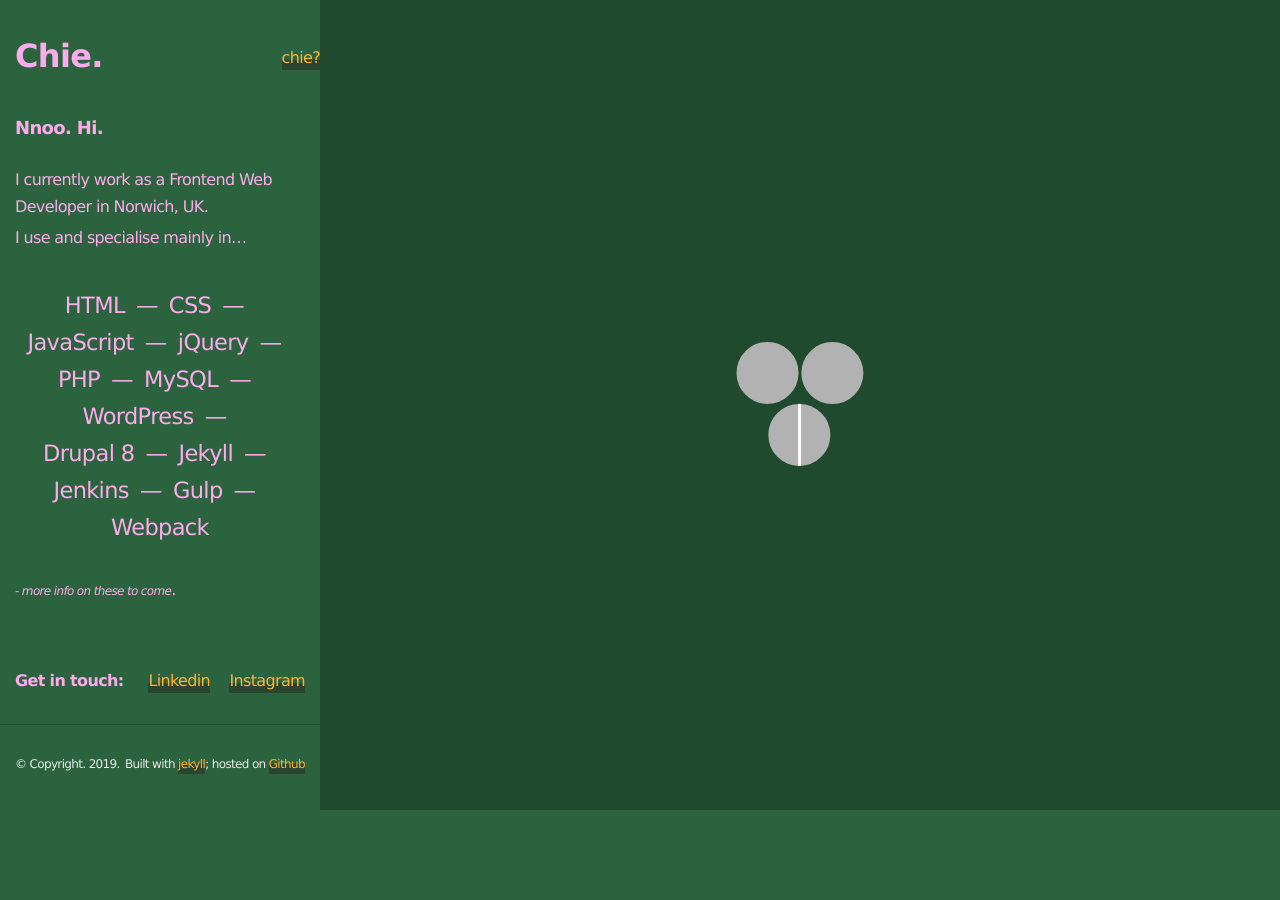
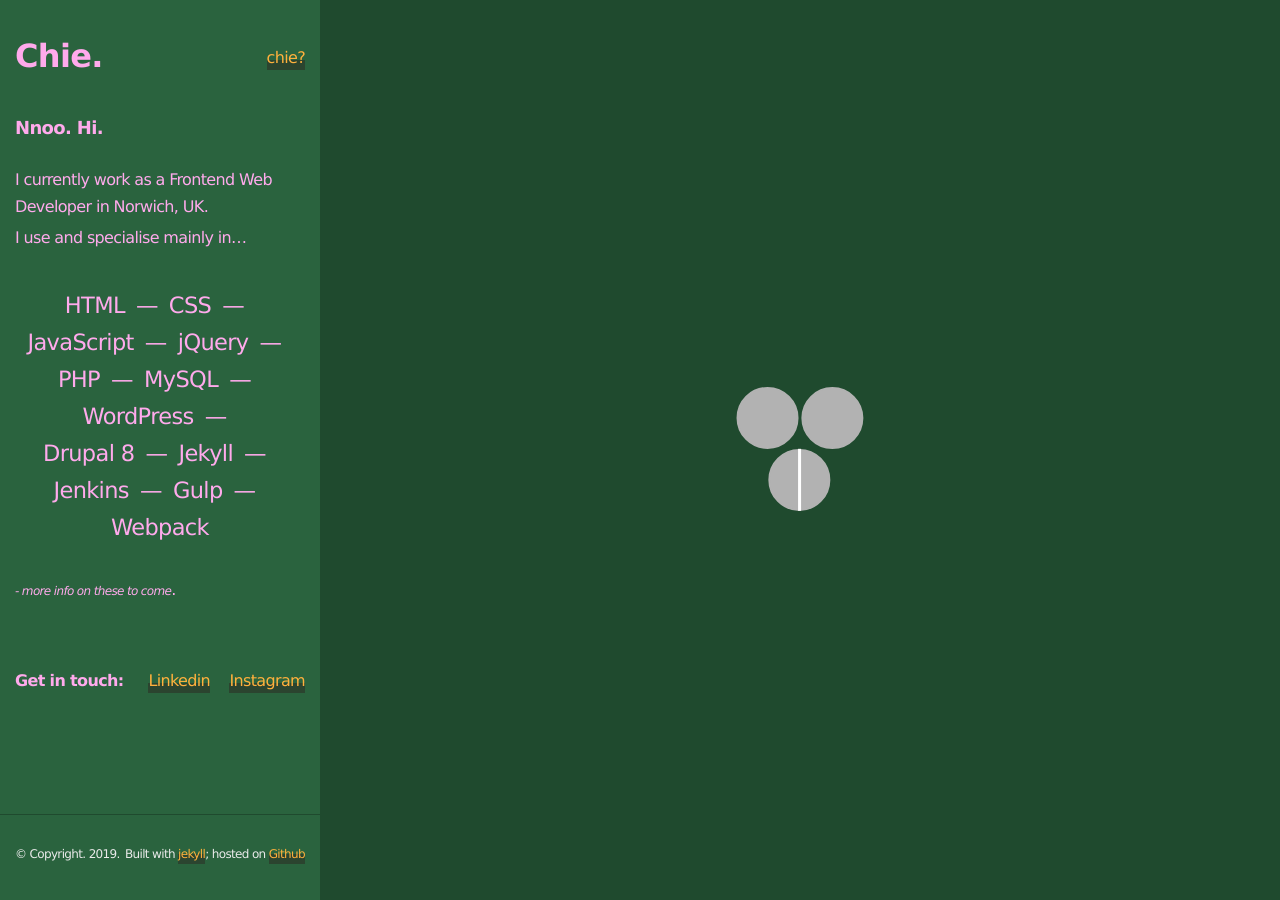
Before and after one commit to chiich/portfolio, a Jekyll site: the page built from index.md, in a window 1280 px wide. Built offline with Jekyll 4.4.1, drawn with Linux system fonts in a browser that asks for light colours; nearby versions of some CDN libraries; some web fonts are replaced.

Commit message:
two-column layout trial -- typo fix

```diff
--- a/_sass/_w3.scss
+++ b/_sass/_w3.scss
@@ -196,6 +196,9 @@ footer {
 
 .page-main {
   flex: 1;
+  min-height: 100vh;
+  display: flex;
+  flex-direction: column;
 }
 
 .page-side {
@@ -221,7 +224,7 @@ footer {
   }
 
   header nav {
-    right: 0;
+//     right: 0;
   }
 }
 @media only screen and (min-width: 640px) {
```
